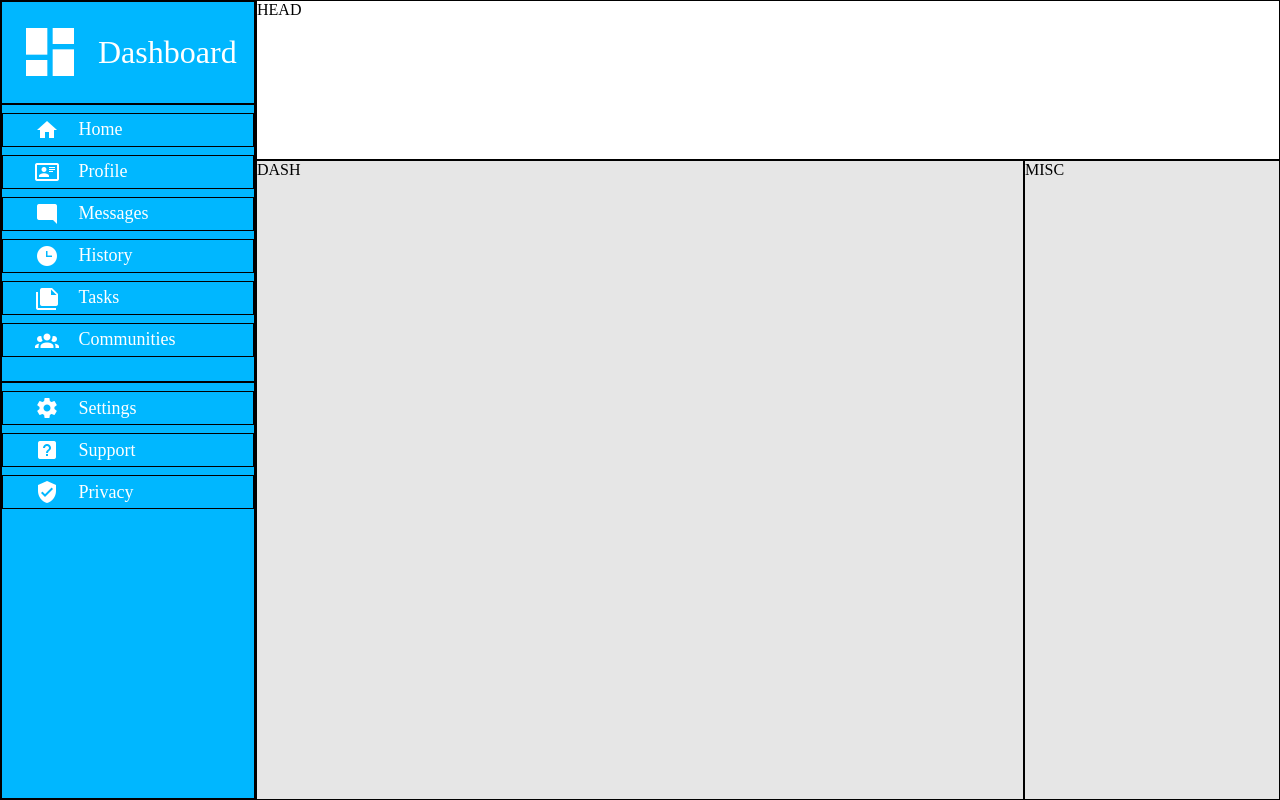
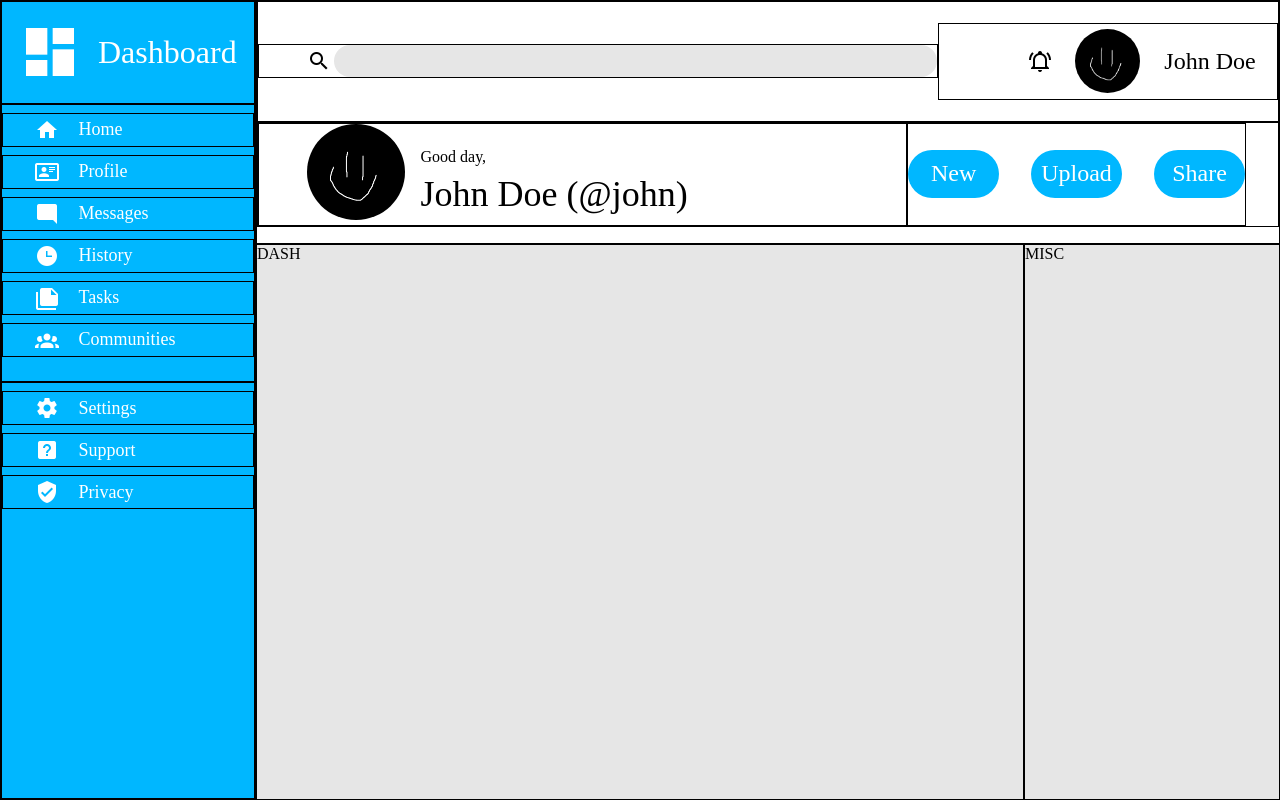
Before and after one commit to iamgame3/admin-dashboard, a plain HTML site: page index.html in a window 1280 px wide. Drawn offline with Linux system fonts and the light colour scheme.

Commit message:
Add profile pictures, header, and header styling

```diff
--- a/index.html
+++ b/index.html
@@ -2,7 +2,7 @@
 <html lang="en">
 <head>
     <meta charset="UTF-8">
-    <title>Document</title>
+    <title>Admin Dashboard</title>
     <link rel="stylesheet" href="./normalizer.css">
     <link rel="stylesheet" href="./styles.css">
 </head>
@@ -55,7 +55,31 @@
                 </div>
             </div>
         </div>
-        <div class="header">HEAD</div>
+        <div class="header">
+            <div class="search">
+                <div class="search-area">
+                    <img class="search-icon" src="./images/ui-icons/search.png" alt="Icon of magnifying glass.">
+                    <button class="search-bar"></button>
+                </div>
+                <div class="notifacation-area">
+                    <img class="noti-bell" src="./images/ui-icons/notifacation.png" alt="Icon of a bell being rung.">
+                    <img class="small-profile-picture noti-profile-picture" src="./images/profile-pictures/smile.png" alt="Simple smiley face.">
+                    <p class="noti-text">John Doe</p>
+                </div>
+            </div>
+            <div class="profile-header">
+                <div class="profile-header-title">
+                    <img class="large-profile-picture" src="./images/profile-pictures/smile.png" alt="Simple smiley face.">
+                    <p class="small-header-text">Good day,</p>
+                    <p class="large-header-text">John Doe (@john)</p>
+                </div>
+                <div class="profile-header-buttons">
+                    <button class="header-button">New</button>
+                    <button class="header-button">Upload</button>
+                    <button class="header-button">Share</button>
+                </div>
+            </div>
+        </div>
         <div class="dashboard">DASH</div>
         <div class="misc">MISC</div>
     </div>
--- a/styles.css
+++ b/styles.css
@@ -36,6 +36,103 @@
 
 .header {
     grid-column: 2 / 4;
+    display: grid;
+    grid-template-rows: 1fr 1fr;
+}
+
+.search {
+    display: grid;
+    grid-template-columns: 2fr 1fr;
+    align-items: center;
+}
+
+.search-area {
+    display: grid;
+    grid-template-columns: 1fr 8fr;
+    align-items: center;
+}
+
+.search-icon {
+    margin-left: 48px;
+}
+
+.search-bar {
+    height: 32px;
+    border: none;
+    border-radius: 16px;
+    background-color: var(--background-grey);
+}
+
+.notifacation-area {
+    display: grid;
+    align-items: center;
+    grid-template-columns: 1fr 1fr 1fr;
+
+}
+
+.noti-bell {
+    justify-self: end;
+}
+
+.small-profile-picture {
+    height: 64px;
+    border-radius: 50%;
+}
+
+.noti-profile-picture {
+    justify-self: center;
+}
+
+.noti-text {
+    font-size: 24px;
+}
+
+.profile-header {
+    display: grid;
+    grid-template-columns: 7fr 4fr;
+    margin-bottom: 16px;
+}
+
+.profile-header-title {
+    display: grid;
+    grid-template-columns: 1fr 4fr;
+    grid-template-rows: 1fr 1fr;
+}
+
+.large-profile-picture {
+    height: 96px;
+    border-radius: 50%;
+    grid-row: 1 / 3;
+    margin-left: 48px;
+}
+
+.small-header-text {
+    margin-top: 24px;
+    margin-bottom: 8px;
+    padding-left: 16px;
+}
+
+.large-header-text {
+    font-size: 36px;
+    margin: 0;
+    padding-left: 16px;
+}
+
+.profile-header-buttons {
+    display: grid;
+    grid-template-columns: repeat(3, 1fr);
+    align-items: center;
+    gap: 32px;
+    margin-right: 32px;
+}
+
+.header-button {
+    background-color: var(--main-blue);
+    color: white;
+    font-size: 24px;
+    height: 48px;
+    border-radius: 48px;
+    border: none;
 }
 
 .dashboard,
```
Also changed, not shown: images/profile-pictures/eye.png (added), images/profile-pictures/frown.png (added), images/profile-pictures/smile.png (added), images/profile-pictures/tree.png (added).
